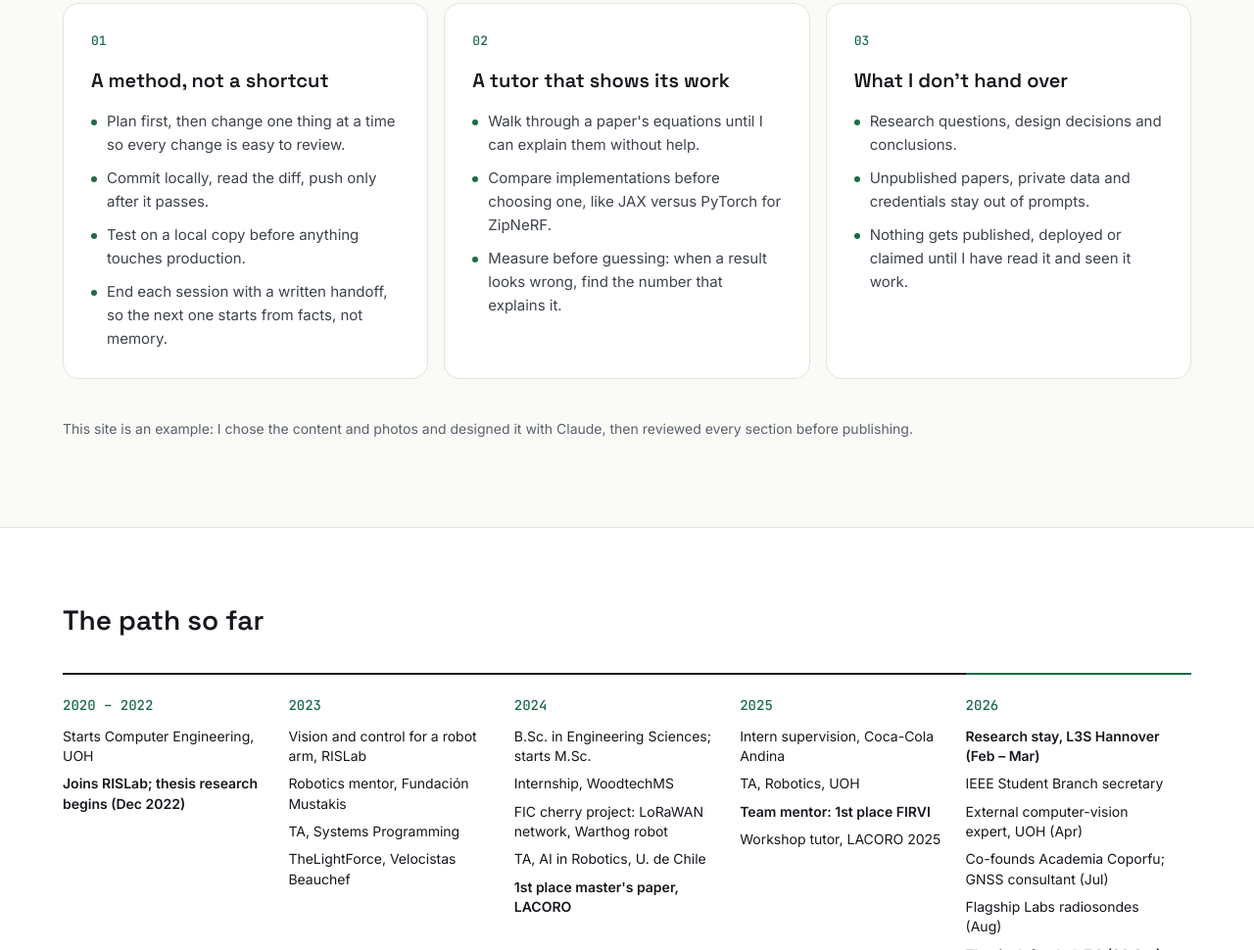
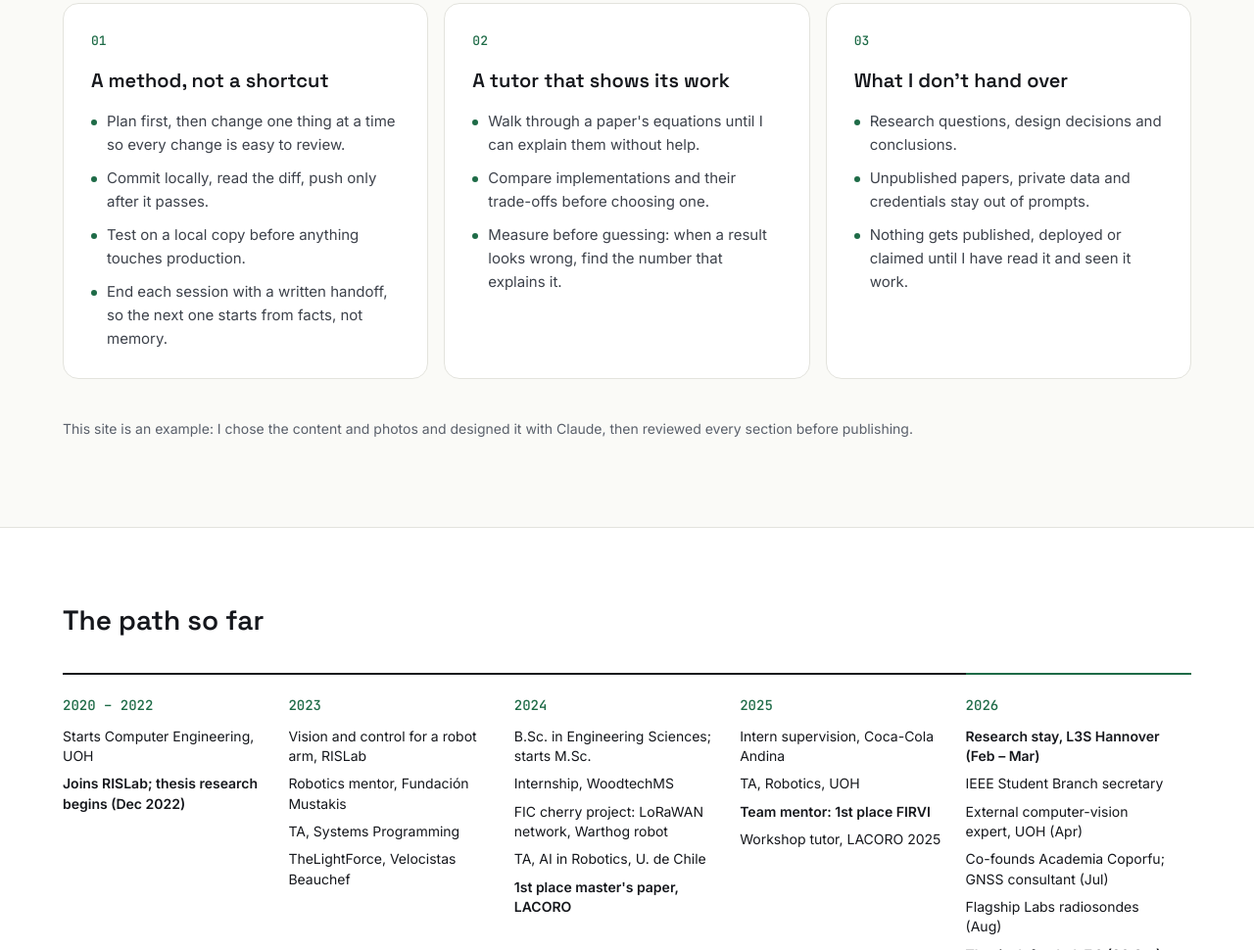
Before and after one commit to NicolasAraya932/NicolasAraya932.github.io, a plain HTML site: page index.html in a window 1280 px wide. Shown: the part 9691-10661 px from the top of the page at 98% size. Drawn offline with Linux system fonts and the light colour scheme.

Commit message:
Make the AI tutor example generic

```diff
--- a/index.html
+++ b/index.html
@@ -422,7 +422,7 @@
         <h3>A tutor that shows its work</h3>
         <ul>
           <li>Walk through a paper's equations until I can explain them without help.</li>
-          <li>Compare implementations before choosing one, like JAX versus PyTorch for ZipNeRF.</li>
+          <li>Compare implementations and their trade-offs before choosing one.</li>
           <li>Measure before guessing: when a result looks wrong, find the number that explains it.</li>
         </ul>
       </div>
```
